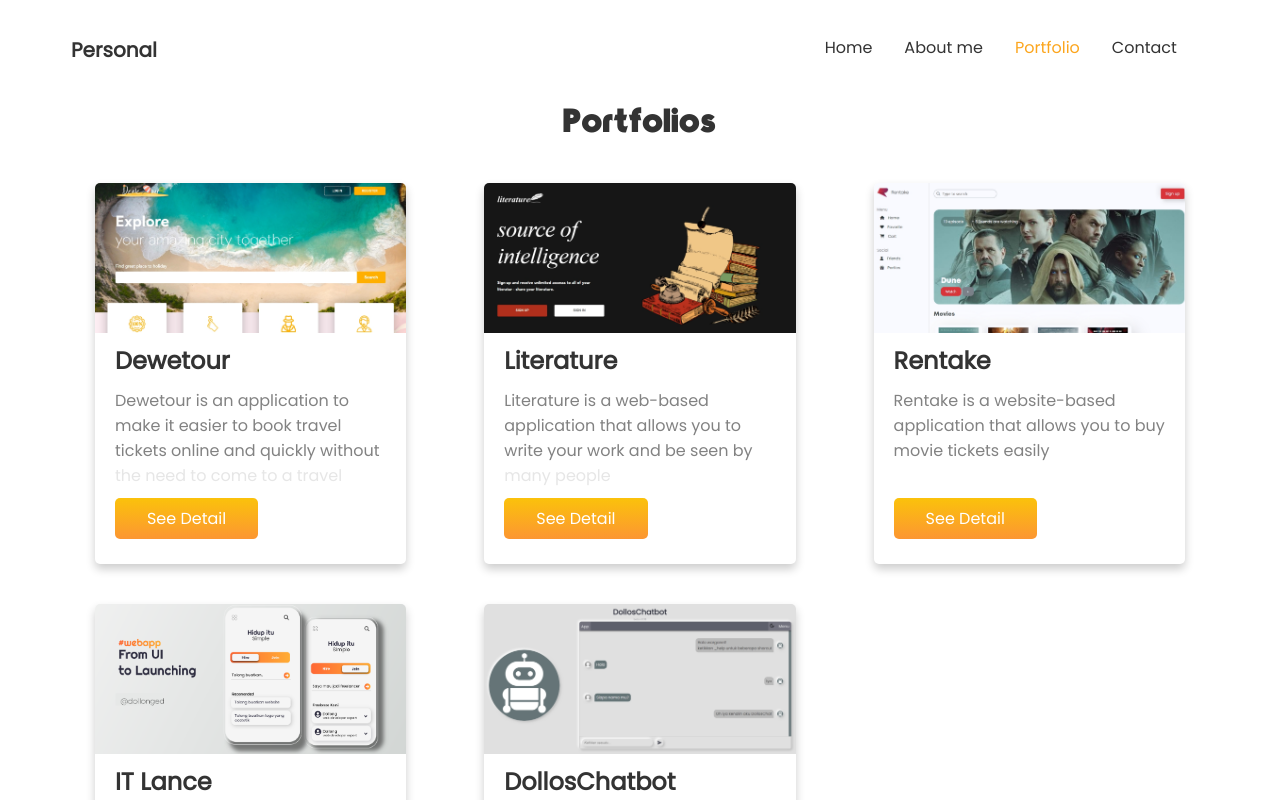
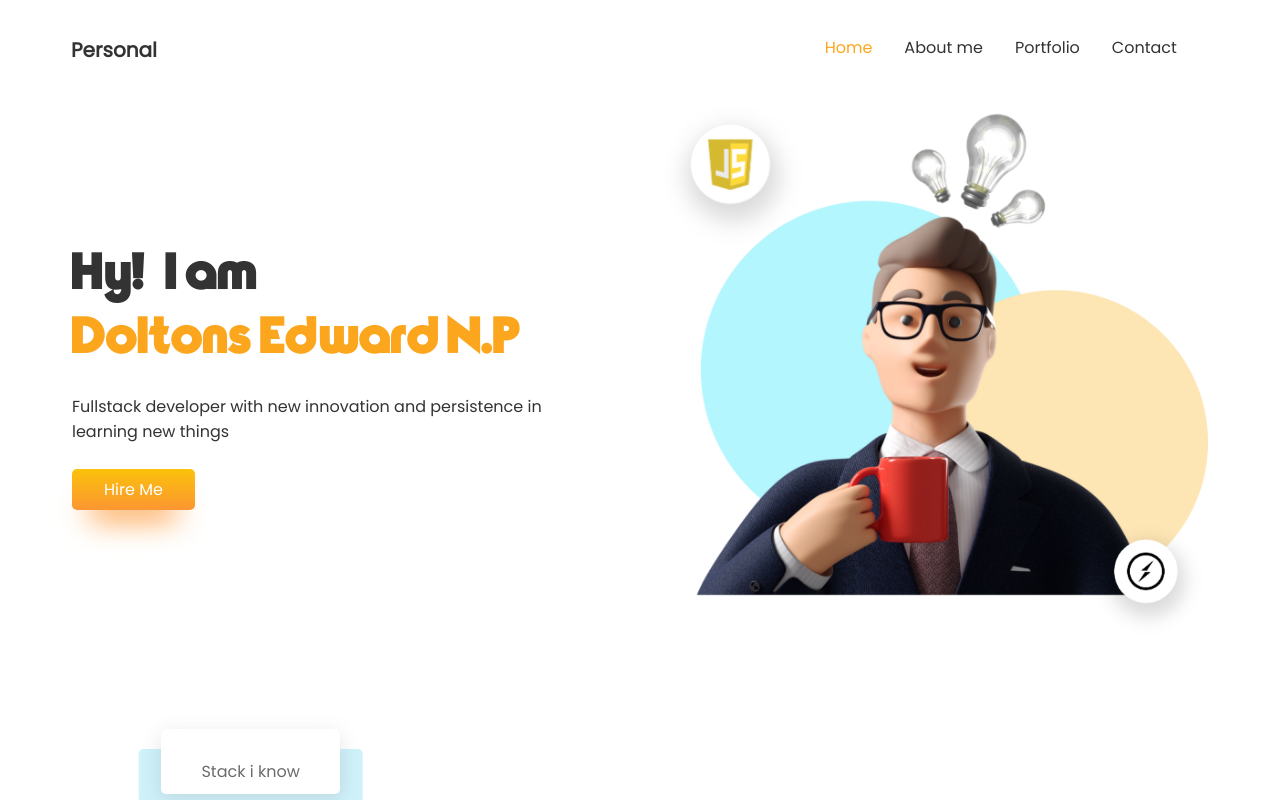
Before and after one commit to doltonsedward/Personal-website-svelte, a Svelte app: page / in a window 1280 px wide. Shown: the top 800 px of the page. Built offline with nearby package versions, Linux system fonts and the light colour scheme.

Commit message:
back tabs activeIn to home

```diff
--- a/src/App.svelte
+++ b/src/App.svelte
@@ -1,11 +1,11 @@
 <script>
-	import { Header, Home, Portfolio, AboutMe } from './components'
+	import { Header, Home, Portfolio, AboutMe, Contact } from './components'
 	export let title
 
 	$: document.title = title
 
 	let navItems = ['Home', 'About me', 'Portfolio', 'Contact']
-	let activeIn = 'Portfolio'
+	let activeIn = 'Home'
 	const navChange = (e) => {
 		activeIn = e.detail
 	}
@@ -19,6 +19,8 @@
 		<AboutMe />
 	{:else if activeIn === 'Portfolio' }
 		<Portfolio />
+	{:else if activeIn === 'Contact' }
+		<Contact />
 	{/if}
 </main>
 
```
